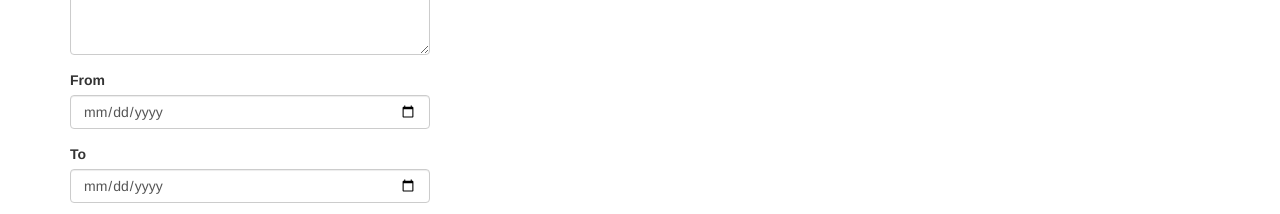
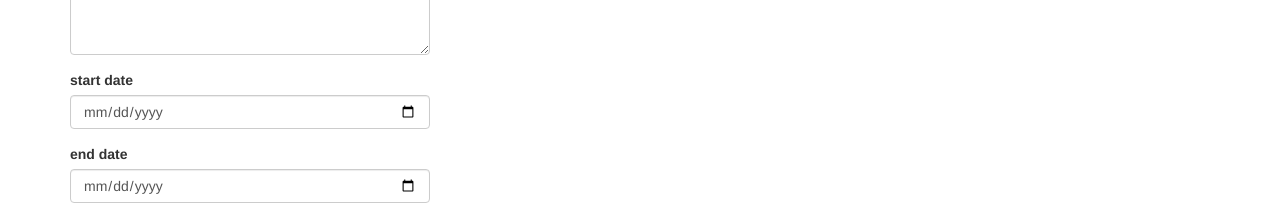
Before and after one commit to nehalAlthiyab/to-do-list-angular, an Angular app: page /Reactive in a window 1280 px wide. Shown: the part 240-454 px from the top of the page. Built offline with nearby package versions, Linux system fonts and the light colour scheme.

Commit message:
date check

```diff
--- a/src/app/list/add-task/reactive-form/reactive-form.component.html
+++ b/src/app/list/add-task/reactive-form/reactive-form.component.html
@@ -30,7 +30,7 @@
             <div class="row">
                         <div class="col-md-4">
                             <div class="form-group">
-                                <label for="From">From</label>
+                                <label for="From">start date</label>
                                 <input
                                 type="date"
                                 id="DateFrom"
@@ -42,7 +42,7 @@
             <div class="row">
                     <div class="col-md-4">
                         <div class="form-group">
-                            <label for="to">To</label>
+                            <label for="to">end date</label>
                             <input
                             type="date"
                             id="DateTo"
--- a/src/app/list/add-task/reactive-form/reactive-form.component.ts
+++ b/src/app/list/add-task/reactive-form/reactive-form.component.ts
@@ -29,12 +29,18 @@ ToDoListForm:FormGroup
   }
 
   onSubmit(){
-    this.ListService.addTask(this.ToDoListForm.value);
+    if(this.ToDoListForm.value.DateFrom>this.ToDoListForm.value.DateTo){
+      alert('the start date mast by before the end date ');
+    }
+    else{
+      this.ListService.addTask(this.ToDoListForm.value);
     this.ToDoListForm.reset();
     this.router.navigate(['/'])
     .then(() => {
       window.location.reload();
      });
+    }
+
   }
 
   onCancel(){
--- a/src/app/list/add-task/tdform/tdform.component.html
+++ b/src/app/list/add-task/tdform/tdform.component.html
@@ -32,7 +32,7 @@
             <div class="row">
                         <div class="col-md-4">
                             <div class="form-group">
-                                <label for="From">From</label>
+                                <label for="From">start date</label>
                                 <input
                                 type="date"
                                 id="DateFrom"
@@ -46,7 +46,7 @@
             <div class="row">
                     <div class="col-md-4">
                         <div class="form-group">
-                            <label for="to">To</label>
+                            <label for="to">end date</label>
                             <input
                             type="date"
                             id="DateTo"
--- a/src/app/list/add-task/tdform/tdform.component.ts
+++ b/src/app/list/add-task/tdform/tdform.component.ts
@@ -21,6 +21,10 @@ export class TDFormComponent implements OnInit {
 
   onSubmit(form:NgForm){
     const value=form.value;
+    if(value.DateFrom>value.DateTo){
+      alert('the start date mast by before the end date ');
+    }
+    else{
     const newTask=new DoList (value.Work,value.DateFrom,value.DateTo,0);
     this.ListSarvice.addTask(newTask);
     this.slForm.reset();
@@ -28,6 +32,7 @@ export class TDFormComponent implements OnInit {
     .then(() => {
       window.location.reload();
      });
+    }
   }
 
   onCancel(){
--- a/src/app/list/detail-list/detail-list.component.html
+++ b/src/app/list/detail-list/detail-list.component.html
@@ -3,7 +3,7 @@
             <div class="list-group-item clearfix">
             <div class="pull-left" >
         <p class="list-group-item-header">Task: {{list.work}}</p>
-        <h6 class="list-group-item-text">from: {{list.dateFrom | date: "MM-dd-yyyy"}} || to: {{list.dateTo | date: "MM-dd-yyyy"}}</h6>
+        <h6 class="list-group-item-text">start date: {{list.dateFrom | date: "MM-dd-yyyy"}} || end date: {{list.dateTo | date: "MM-dd-yyyy"}}</h6>
     <h6 class="list-group-item-text">Status:{{status}}</h6></div>
         <div class="pull-right">
                 <button
--- a/src/app/list/detail-list/detail-list.component.ts
+++ b/src/app/list/detail-list/detail-list.component.ts
@@ -56,7 +56,10 @@ to:string;
     const ans = confirm('are you sure you want to delete this task');
    if(ans){
     this.ListService.deleteTask(index);
-    location.reload();
+    this.router.navigate(['/'])
+    .then(() => {
+    window.location.reload();
+   });
    }
   }
   onComplete(index:number){
--- a/src/app/list/edit-list/edit-list.component.html
+++ b/src/app/list/edit-list/edit-list.component.html
@@ -32,7 +32,7 @@
             <div class="row">
                         <div class="col-md-4">
                             <div class="form-group">
-                                <label for="From">From</label>
+                                <label for="From">start date</label>
                                 <input
                                 date="MM-dd-yyyy"
                                 name="dateFrom"
@@ -47,7 +47,7 @@
             <div class="row">
                     <div class="col-md-4">
                         <div class="form-group">
-                            <label for="to">To</label>
+                            <label for="to">end date</label>
                             <input
                             date="MM-dd-yyyy"
                             name="dateTo"
```
Also changed, not shown: src/app/list/data-storage.service.ts (deleted, +0 -20 lines).
